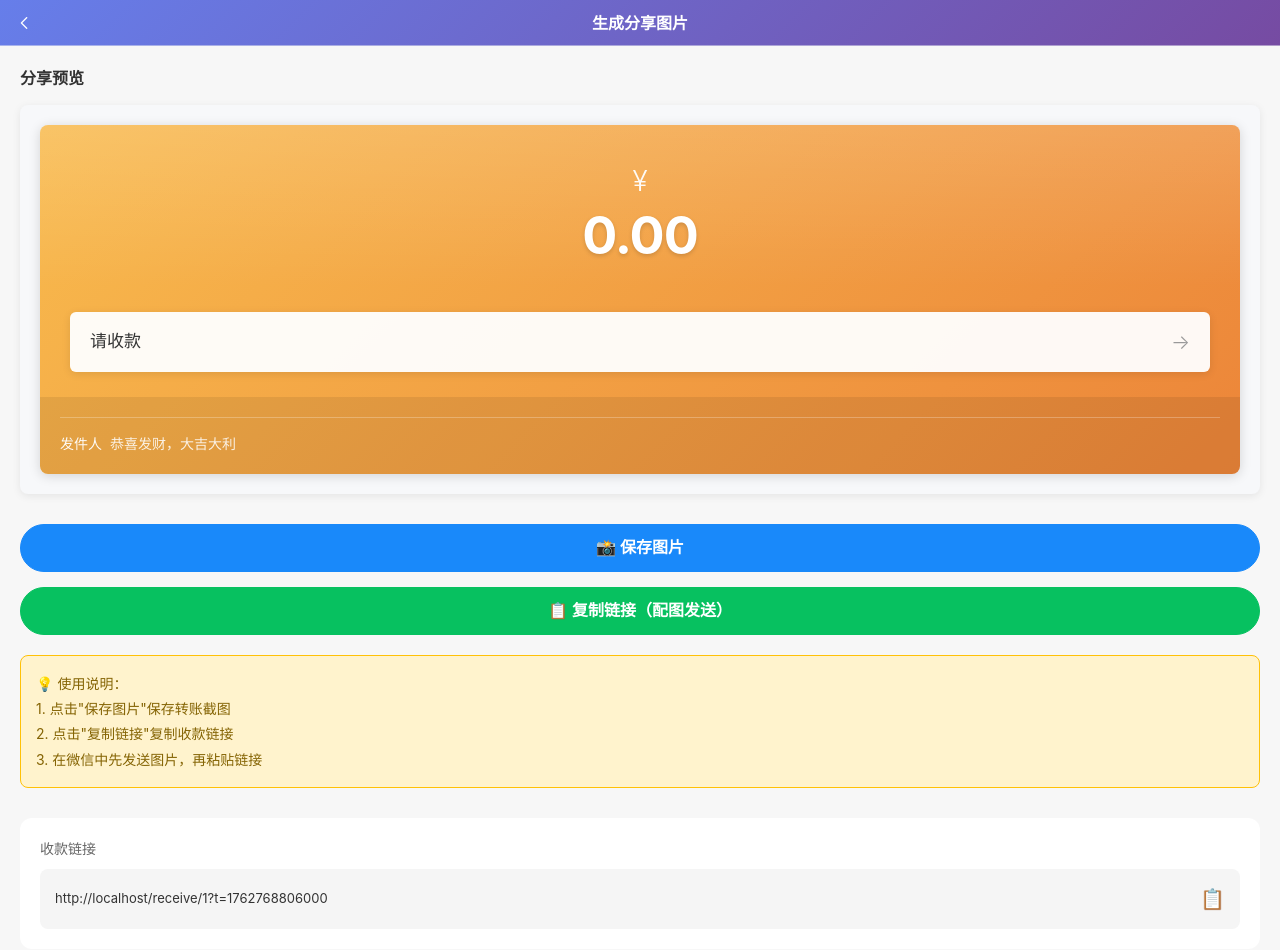
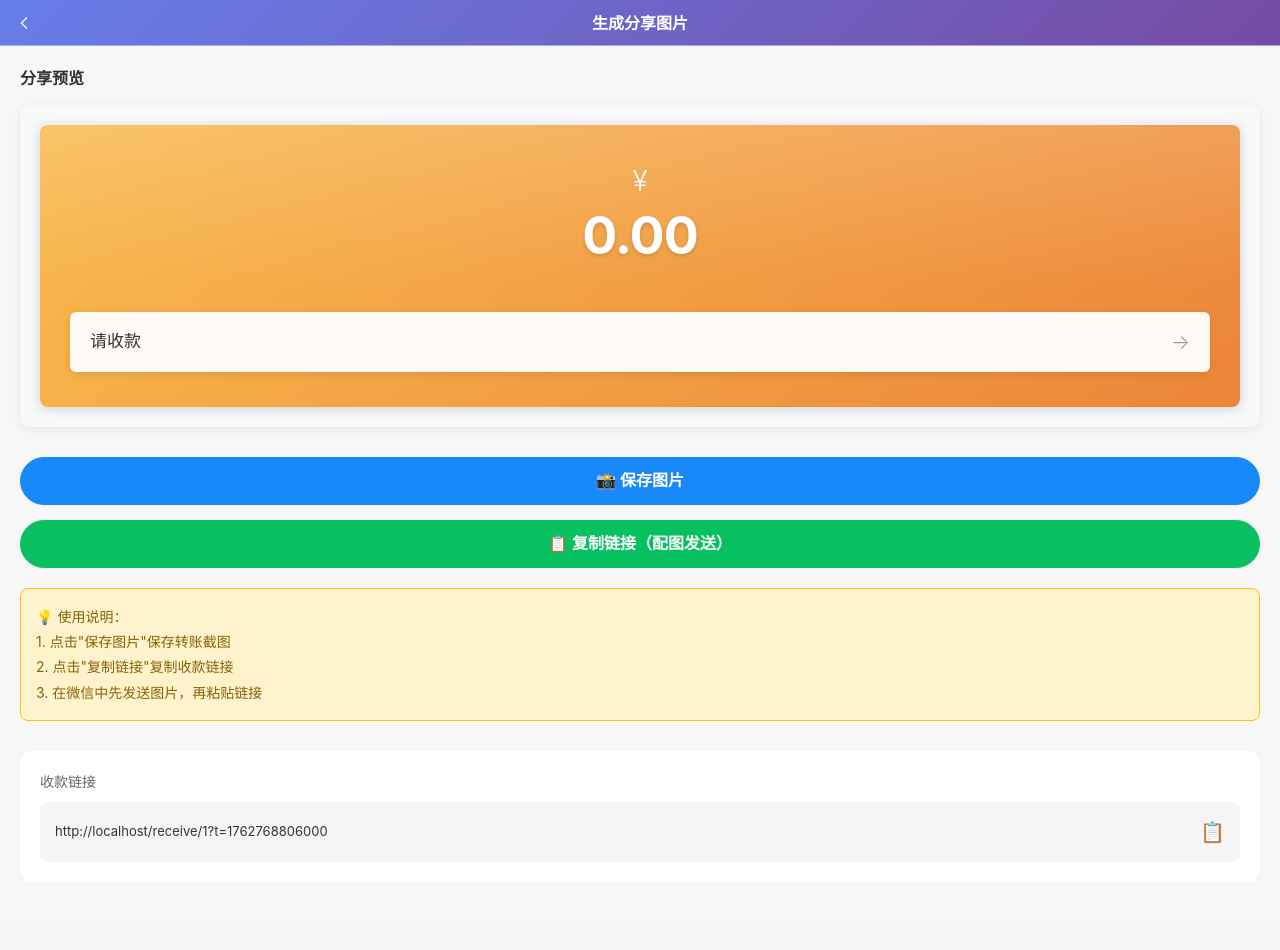
Before and after one commit to urizenk/moocpay, a Vue app in the folder frontend/: page /share-image/1 in a window 1280 px wide. Shown: the top 950 px of the page. After the commit the page ends 922 px from the top, so only its background shows below. Built offline with nearby package versions, Linux system fonts and the light colour scheme; no server answers.

Commit message:
fix: remove unnecessary footer info from transfer message image

```diff
--- a/frontend/src/pages/ShareImagePage.vue
+++ b/frontend/src/pages/ShareImagePage.vue
@@ -20,13 +20,6 @@
             <div class="action-button">
               <div class="action-text">请收款</div>
               <div class="action-arrow">→</div>
-            </div>
-            <div class="transfer-footer">
-              <div class="footer-line"></div>
-              <div class="footer-info">
-                <div class="sender-name">{{ transferData?.senderName || '发件人' }}</div>
-                <div class="transfer-message">{{ transferData?.message || '恭喜发财，大吉大利' }}</div>
-              </div>
             </div>
           </div>
         </div>
@@ -260,7 +253,7 @@ onMounted(() => {
 /* 收款按钮 */
 .action-button {
   background: rgba(255,255,255,0.95);
-  margin: 25px 30px;
+  margin: 25px 30px 35px;
   padding: 15px 20px;
   border-radius: 6px;
   display: flex;
@@ -280,37 +273,6 @@ onMounted(() => {
   font-size: 20px;
   color: #999;
   font-weight: 300;
-}
-
-/* 底部信息区 */
-.transfer-footer {
-  padding: 20px;
-  background: rgba(0,0,0,0.08);
-}
-
-.footer-line {
-  height: 1px;
-  background: rgba(255,255,255,0.25);
-  margin-bottom: 15px;
-}
-
-.footer-info {
-  display: flex;
-  align-items: center;
-  gap: 8px;
-  color: #fff;
-}
-
-.sender-name {
-  font-size: 14px;
-  font-weight: 500;
-  opacity: 0.95;
-}
-
-.transfer-message {
-  font-size: 14px;
-  opacity: 0.85;
-  flex: 1;
 }
 
 .actions {
```
Also changed, not shown: 5 other files (tests, documents, lock files or other folders).
